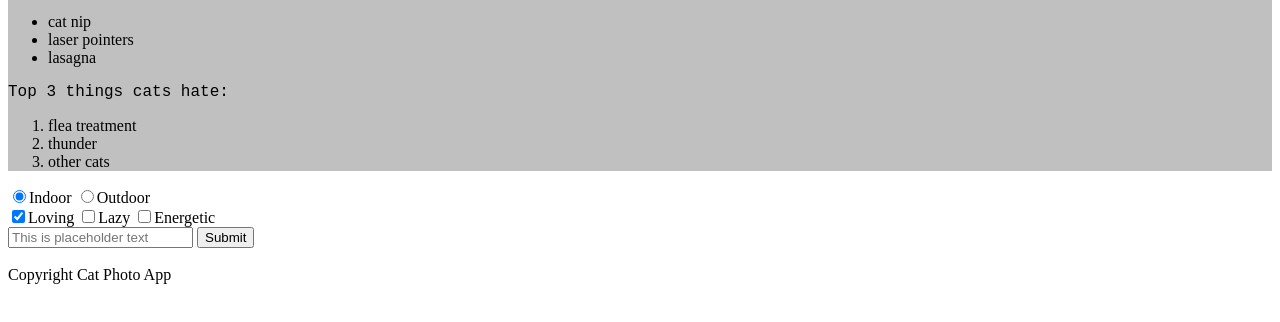
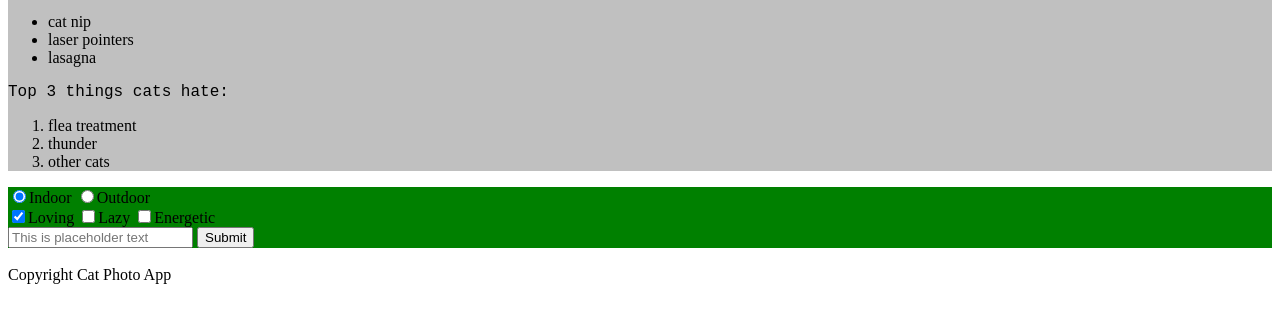
Before and after one commit to marcelosperalta/docs_html_css, a plain HTML site: page course_freecodecamp/index.html in a window 1280 px wide. Shown: the part 268-590 px from the top of the page. Drawn offline with Linux system fonts and the light colour scheme.

Commit message:
HTML_CSS

```diff
--- a/course_freecodecamp/index.html
+++ b/course_freecodecamp/index.html
@@ -30,6 +30,9 @@
         }
         .silver-background {
             background-color: silver;
+        }
+        #cat-photo-form {
+            background-color: green;
         }
     </style>
 </head>
@@ -98,7 +101,7 @@
             the resulting form data would be indoor-outdoor=on, which is not useful.
             So the value attribute needs to be set to something to identify the option.
         -->
-        <form action="https://www.freecatphotoapp.com/submit-cat-photo">
+        <form action="https://www.freecatphotoapp.com/submit-cat-photo" id="cat-photo-form">
             <label for="indoor">
                 <input type="radio" name="indoor-outdoor" value="indoor" id="indoor" checked>Indoor
             </label>
```
